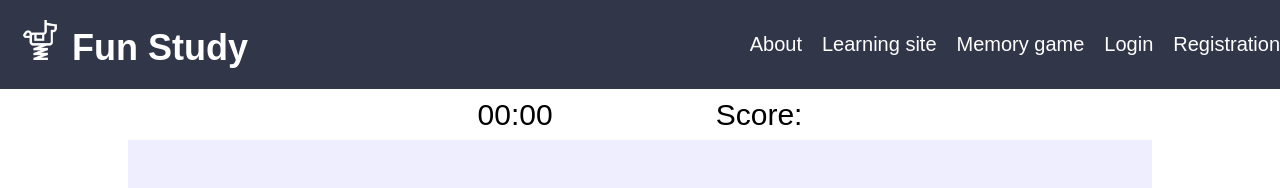
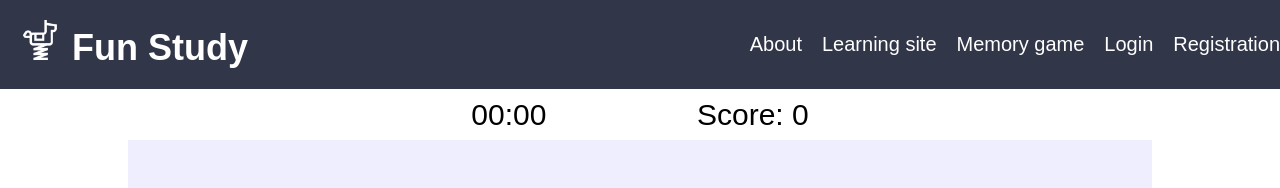
Before and after one commit to AdamSallai/FunStudy, a React (Create React App) app: page /memorygame in a window 1280 px wide. Shown: the top 188 px of the page. Built offline with nearby package versions, Linux system fonts and the light colour scheme; no server answers.

Commit message:
add score to the screen

```diff
--- a/src/components/memoryGame/MemoryGameScore.js
+++ b/src/components/memoryGame/MemoryGameScore.js
@@ -1,11 +1,14 @@
-import React from "react";
+import React, { useContext } from "react";
 import styled from "styled-components";
+import { ScoreContext } from "./SelectedCardContext";
+
 
 export default function MemoryGameScore(    ) {
+  const [score] = useContext(ScoreContext)
 
   return (
     <Score>
-      <p>Score: {}</p>
+      <p>Score: {score}</p>
     </Score>
   );
 }
```
